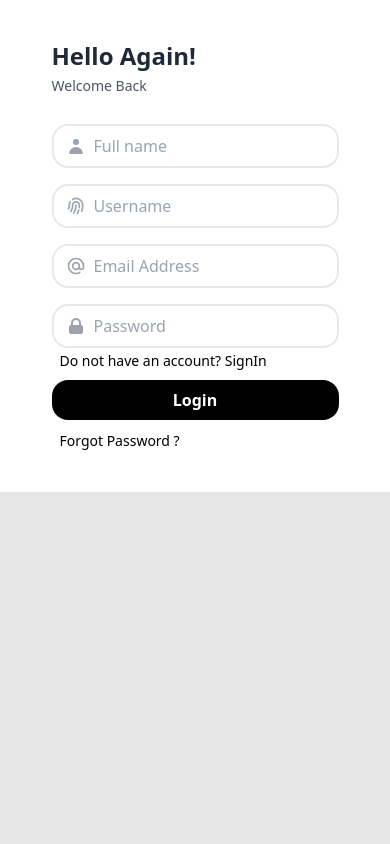
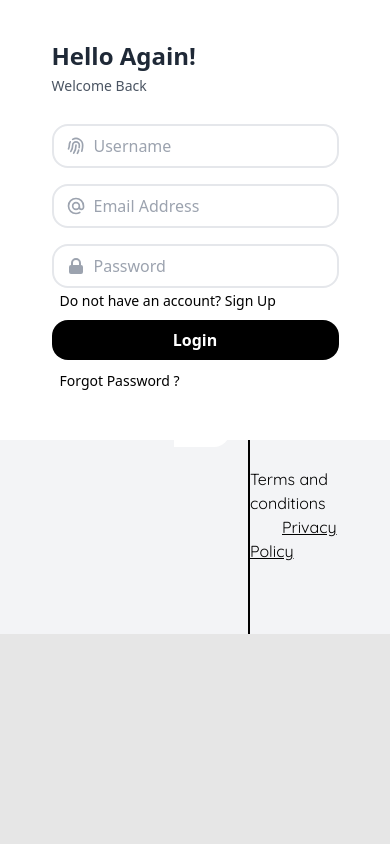
Before and after one commit to Priyanshu885588/BazzarBee, a React (Vite) app in the folder frontend/: page /userlogin in a window 390 px wide. Shown: the top 844 px of the page. Built offline with nearby package versions, Linux system fonts and the light colour scheme.

Commit message:
completed user auth in frontend

```diff
--- a/frontend/package.json
+++ b/frontend/package.json
@@ -11,9 +11,12 @@
   },
   "dependencies": {
     "@reduxjs/toolkit": "^2.2.3",
+    "@tanstack/react-query": "^5.35.1",
+    "axios": "^1.6.8",
     "react": "^18.2.0",
     "react-dom": "^18.2.0",
     "react-hook-form": "^7.51.4",
+    "react-hot-toast": "^2.4.1",
     "react-icons": "^5.2.0",
     "react-redux": "^9.1.2",
     "react-router-dom": "^6.23.0",
--- a/frontend/src/App.jsx
+++ b/frontend/src/App.jsx
@@ -1,14 +1,16 @@
 import React from "react";
-import { BrowserRouter, Routes, Route, Link } from "react-router-dom";
+import { Routes, Route, Outlet } from "react-router-dom";
 import { Home } from "./Home/Home";
 import { Footer } from "./elements/Footer";
 import { Login } from "./userAuth/login";
 import { SignUp } from "./userAuth/signUp";
+import { Navbar } from "./elements/Navbar";
 import "./App.css";
 
 function App() {
   return (
     <>
+      <Navbar />
       <Routes>
         <Route path="/" element={<Home />} />
         <Route path="/userlogin" element={<Login />} />
--- a/frontend/src/Home/Header.jsx
+++ b/frontend/src/Home/Header.jsx
@@ -1,5 +1,5 @@
 import React from "react";
-import { Navbar } from "../elements/Navbar";
+
 import ElectronicsImage from "../assets/electronics.png";
 import FashionImage from "../assets/fashion.png";
 import BeautyImage from "../assets/beauty.png";
@@ -8,7 +8,6 @@ import { MdArrowOutward } from "react-icons/md";
 export const Header = () => {
   return (
     <>
-      <Navbar />
       <div className="w-full h-[72vh] flex gap-4">
         <div className="row-span-1 bg-amber-700 px-4 py-7 pl-10 h-full w-3/5 rounded-3xl shadow-2xl flex flex-col items-start justify-between gap-4">
           <div className="flex">
--- a/frontend/src/elements/Footer.jsx
+++ b/frontend/src/elements/Footer.jsx
@@ -8,7 +8,7 @@ import { BsTwitterX } from "react-icons/bs";
 import { FaArrowRight } from "react-icons/fa";
 export const Footer = () => {
   return (
-    <div className="h-[50vh]  mt-9 flex justify-between bg-gray-100 pt-10 px-10">
+    <div className="h-[60vh]  mt-8 flex justify-between bg-gray-100 pt-10 px-10">
       <div className="h-full flex flex-col border-r border-black">
         <img src={LogoImage} alt="" className="h-32 w-[300px]" />
         <p className="w-52 text-sm text-gray-700 roboto">
--- /dev/null
+++ b/frontend/src/userAuth/api.jsx
@@ -0,0 +1,31 @@
+import axios from "axios";
+const API_URL = "http://localhost:3000/api/v1/user";
+
+const userlogin = async (data) => {
+  try {
+    const response = await axios.post(`${API_URL}/login`, data);
+    return response.data;
+  } catch (error) {
+    throw error;
+  }
+};
+
+const usersignUp = async (data) => {
+  try {
+    const response = await axios.post(`${API_URL}/signup`, data);
+    return response.data;
+  } catch (error) {
+    throw error;
+  }
+};
+
+const sendVerificationCode = async (data) => {
+  try {
+    const response = await axios.post(`${API_URL}/emailVerification`, data);
+    return response.data;
+  } catch (error) {
+    throw error;
+  }
+};
+
+export { userlogin, usersignUp, sendVerificationCode };
--- a/frontend/src/userAuth/login.jsx
+++ b/frontend/src/userAuth/login.jsx
@@ -1,62 +1,165 @@
-import React from "react";
+import React, { useState, useEffect } from "react";
+import { userlogin } from "./api";
+import { Link, useNavigate } from "react-router-dom";
+import { CgSpinnerTwoAlt } from "react-icons/cg";
+export const Login = () => {
+  const [username, setUsername] = useState("");
+  const [email, setEmail] = useState("");
+  const [password, setPassword] = useState("");
+  const [errorMessage, setErrorMessage] = useState(null);
+  const [loading, isLoading] = useState(false);
+  const navigate = useNavigate();
+  const handleSubmit = async (event) => {
+    event.preventDefault();
 
-export const Login = () => {
-    return <>
-<div class="h-screen md:flex">
-	<div
-		class="relative overflow-hidden md:flex w-1/2  i justify-around items-center hidden bg-black">
+    try {
+      isLoading(true);
+      const data = { username, email, password };
+      console.log(data);
+      const result = await userlogin(data);
+      console.log("Login successful!", result);
+      localStorage.setItem("BazzarBeeToken", result.token);
+      localStorage.setItem("BazzarBeeId", result.userId);
+      navigate("/");
+    } catch (error) {
+      console.error(
+        "Login failed:",
+        error.response.data.message || error.message
+      );
+      setErrorMessage(error.response.data.message);
+    } finally {
+      isLoading(false);
+    }
+  };
+
+  useEffect(() => {
+    const handleLogout = () => {
+      localStorage.removeItem("BazzarBeeToken");
+      localStorage.removeItem("BazzarBeeId");
+    };
+    handleLogout();
+  }, []);
+
+  return (
+    <>
+      <div className="min-h-screen md:flex absolute top-0 w-full z-50">
+        <div className="relative overflow-hidden md:flex w-1/2  i justify-around items-center hidden bg-black">
           <div className="flex flex-col justify-center items-center">
-            <img src="https://firebasestorage.googleapis.com/v0/b/bazzarbee-192fe.appspot.com/o/WhatsApp%20Image%202024-05-04%20at%2020.58.11_e2b2e14b.jpg?alt=media&token=24699d11-295c-4ef8-9e64-bb2f51adb127" alt="logo" className= " h-96"/>
+            <img
+              src="https://firebasestorage.googleapis.com/v0/b/bazzarbee-192fe.appspot.com/o/WhatsApp%20Image%202024-05-04%20at%2020.58.11_e2b2e14b.jpg?alt=media&token=24699d11-295c-4ef8-9e64-bb2f51adb127"
+              alt="logo"
+              className=" h-96"
+            />
           </div>
-		<div class="absolute -bottom-32 -left-40 w-80 h-80 border-4 rounded-full border-opacity-30 border-t-8"></div>
-		<div class="absolute -bottom-40 -left-20 w-80 h-80 border-4 rounded-full border-opacity-30 border-t-8"></div>
-		<div class="absolute -top-40 -right-0 w-80 h-80 border-4 rounded-full border-opacity-30 border-t-8"></div>
-		<div class="absolute -top-20 -right-20 w-80 h-80 border-4 rounded-full border-opacity-30 border-t-8"></div>
+          <div className="absolute -bottom-32 -left-40 w-80 h-80 border-4 rounded-full border-opacity-30 border-t-8"></div>
+          <div className="absolute -bottom-40 -left-20 w-80 h-80 border-4 rounded-full border-opacity-30 border-t-8"></div>
+          <div className="absolute -top-40 -right-0 w-80 h-80 border-4 rounded-full border-opacity-30 border-t-8"></div>
+          <div className="absolute -top-20 -right-20 w-80 h-80 border-4 rounded-full border-opacity-30 border-t-8"></div>
         </div>
-	<div class="flex md:w-1/2 justify-center py-10 items-center bg-white">
-		<form class="bg-white">
-			<h1 class="text-gray-800 font-bold text-2xl mb-1">Hello Again!</h1>
-			<p class="text-sm font-normal text-gray-600 mb-7">Welcome Back</p>
-			<div class="flex items-center border-2 py-2 px-3 rounded-2xl mb-4">
-				<svg xmlns="http://www.w3.org/2000/svg" class="h-5 w-5 text-gray-400" viewBox="0 0 20 20"
-					fill="currentColor">
-					<path fill-rule="evenodd" d="M10 9a3 3 0 100-6 3 3 0 000 6zm-7 9a7 7 0 1114 0H3z"
-						clip-rule="evenodd" />
+        <div className="flex md:w-1/2 justify-center py-10 items-center flex-col bg-white">
+          <form className="bg-white" onSubmit={handleSubmit}>
+            <h1 className="text-gray-800 font-bold text-2xl mb-1">
+              Hello Again!
+            </h1>
+            <p className="text-sm font-normal text-gray-600 mb-7">
+              Welcome Back
+            </p>
+
+            <div className="flex items-center border-2 py-2 px-3 rounded-2xl mb-4">
+              <svg
+                xmlns="http://www.w3.org/2000/svg"
+                className="h-5 w-5 text-gray-400"
+                fill="none"
+                viewBox="0 0 24 24"
+                stroke="currentColor"
+              >
+                <path
+                  strokeLinecap="round"
+                  strokeLinejoin="round"
+                  strokeWidth="2"
+                  d="M12 11c0 3.517-1.009 6.799-2.753 9.571m-3.44-2.04l.054-.09A13.916 13.916 0 008 11a4 4 0 118 0c0 1.017-.07 2.019-.203 3m-2.118 6.844A21.88 21.88 0 0015.171 17m3.839 1.132c.645-2.266.99-4.659.99-7.132A8 8 0 008 4.07M3 15.364c.64-1.319 1-2.8 1-4.364 0-1.457.39-2.823 1.07-4"
+                />
               </svg>
-				<input class="pl-2 outline-none border-none" type="text" name="" id="" placeholder="Full name" />
+              <input
+                className="pl-2 outline-none border-none"
+                type="text"
+                name=""
+                id=""
+                placeholder="Username"
+                onChange={(e) => setUsername(e.target.value)}
+              />
             </div>
-				<div class="flex items-center border-2 py-2 px-3 rounded-2xl mb-4">
-					<svg xmlns="http://www.w3.org/2000/svg" class="h-5 w-5 text-gray-400" fill="none"
-						viewBox="0 0 24 24" stroke="currentColor">
-						<path stroke-linecap="round" stroke-linejoin="round" stroke-width="2"
-							d="M12 11c0 3.517-1.009 6.799-2.753 9.571m-3.44-2.04l.054-.09A13.916 13.916 0 008 11a4 4 0 118 0c0 1.017-.07 2.019-.203 3m-2.118 6.844A21.88 21.88 0 0015.171 17m3.839 1.132c.645-2.266.99-4.659.99-7.132A8 8 0 008 4.07M3 15.364c.64-1.319 1-2.8 1-4.364 0-1.457.39-2.823 1.07-4" />
+            <div className="flex items-center border-2 py-2 px-3 rounded-2xl mb-4">
+              <svg
+                xmlns="http://www.w3.org/2000/svg"
+                className="h-5 w-5 text-gray-400"
+                fill="none"
+                viewBox="0 0 24 24"
+                stroke="currentColor"
+              >
+                <path
+                  strokeLinecap="round"
+                  strokeLinejoin="round"
+                  strokeWidth="2"
+                  d="M16 12a4 4 0 10-8 0 4 4 0 008 0zm0 0v1.5a2.5 2.5 0 005 0V12a9 9 0 10-9 9m4.5-1.206a8.959 8.959 0 01-4.5 1.207"
+                />
               </svg>
-					<input class="pl-2 outline-none border-none" type="text" name="" id="" placeholder="Username" />
+              <input
+                className="pl-2 outline-none border-none"
+                type="email"
+                name=""
+                id=""
+                placeholder="Email Address"
+                onChange={(e) => setEmail(e.target.value)}
+              />
             </div>
-					<div class="flex items-center border-2 py-2 px-3 rounded-2xl mb-4">
-						<svg xmlns="http://www.w3.org/2000/svg" class="h-5 w-5 text-gray-400" fill="none"
-							viewBox="0 0 24 24" stroke="currentColor">
-							<path stroke-linecap="round" stroke-linejoin="round" stroke-width="2"
-								d="M16 12a4 4 0 10-8 0 4 4 0 008 0zm0 0v1.5a2.5 2.5 0 005 0V12a9 9 0 10-9 9m4.5-1.206a8.959 8.959 0 01-4.5 1.207" />
+            <div className="flex items-center border-2 py-2 px-3 rounded-2xl">
+              <svg
+                xmlns="http://www.w3.org/2000/svg"
+                className="h-5 w-5 text-gray-400"
+                viewBox="0 0 20 20"
+                fill="currentColor"
+              >
+                <path
+                  fillRule="evenodd"
+                  d="M5 9V7a5 5 0 0110 0v2a2 2 0 012 2v5a2 2 0 01-2 2H5a2 2 0 01-2-2v-5a2 2 0 012-2zm8-2v2H7V7a3 3 0 016 0z"
+                  clipRule="evenodd"
+                />
               </svg>
-						<input class="pl-2 outline-none border-none" type="text" name="" id="" placeholder="Email Address" />
+              <input
+                className="pl-2 outline-none border-none"
+                type="password"
+                name=""
+                id=""
+                placeholder="Password"
+                onChange={(e) => setPassword(e.target.value)}
+              />
             </div>
-						<div class="flex items-center border-2 py-2 px-3 rounded-2xl">
-							<svg xmlns="http://www.w3.org/2000/svg" class="h-5 w-5 text-gray-400" viewBox="0 0 20 20"
-								fill="currentColor">
-								<path fill-rule="evenodd"
-									d="M5 9V7a5 5 0 0110 0v2a2 2 0 012 2v5a2 2 0 01-2 2H5a2 2 0 01-2-2v-5a2 2 0 012-2zm8-2v2H7V7a3 3 0 016 0z"
-									clip-rule="evenodd" />
-							</svg>
-							<input class="pl-2 outline-none border-none" type="text" name="" id="" placeholder="Password" />
-      </div>
-                            <span class="text-sm ml-2 mt-4 cursor-pointer">Do not have an account? <a href="#" className="hover:text-blue-500">SignIn</a></span>
-							<button type="submit" class="block w-full bg-black mt-2 py-2 rounded-2xl text-white font-semibold mb-2">Login</button>
-							<span class="text-sm ml-2 hover:text-blue-500 cursor-pointer">Forgot Password ?</span>
+            <span className="text-sm ml-2 mt-4 cursor-pointer">
+              Do not have an account?{" "}
+              <Link to="/sign-up" className="hover:text-blue-500">
+                Sign Up
+              </Link>
+            </span>
+            <button
+              type="submit"
+              className="flex w-full bg-black mt-2 py-2 rounded-2xl text-white font-semibold mb-2 justify-center items-center"
+            >
+              {!loading ? (
+                "Login"
+              ) : (
+                <CgSpinnerTwoAlt className="text-white w-6 h-6 animate-spin" />
+              )}
+            </button>
+            <span className="text-sm ml-2 hover:text-blue-500 cursor-pointer">
+              Forgot Password ?
+            </span>
           </form>
+          <p className="mt-2 text-red-500 lato text-sm text-center">
+            {errorMessage}
+          </p>
         </div>
       </div>
-
     </>
-
-}
+  );
+};
--- a/frontend/src/userAuth/signUp.jsx
+++ b/frontend/src/userAuth/signUp.jsx
@@ -1,12 +1,76 @@
-import React from "react";
+import React, { useState, useEffect } from "react";
 import { BsPerson, BsEnvelope } from "react-icons/bs"; // Importing required icons
 import { RiLockPasswordLine } from "react-icons/ri"; // Importing required icon
 import { MdOutlinePhonelinkRing } from "react-icons/md";
+import { sendVerificationCode, usersignUp } from "./api";
+import { CgSpinnerTwoAlt } from "react-icons/cg";
+import { useNavigate } from "react-router-dom";
+import { CiBarcode } from "react-icons/ci";
+import { FaPhoneVolume } from "react-icons/fa6";
 
+import toast, { Toaster } from "react-hot-toast";
 export const SignUp = () => {
+  const [email, setEmail] = useState("");
+  const [username, setUsername] = useState("");
+  const [password, setPassword] = useState("");
+  const [verificationCode, setVerificationCode] = useState("");
+  const [phoneNumber, setPhoneNumber] = useState("");
+  const navigate = useNavigate();
+
+  const [codeSent, setCodeSent] = useState(false);
+  const [errorMessage, setErrorMessage] = useState(null);
+  const [loading, isLoading] = useState(false);
+  const notifySuccess = (message) => toast.success(message);
+  const sendCode = async (e) => {
+    e.preventDefault();
+    try {
+      isLoading(true);
+      const data = await sendVerificationCode({ email });
+      console.log(data);
+      notifySuccess(data.message);
+      setCodeSent(true);
+    } catch (error) {
+      console.error("failed:", error.response.data.message || error.message);
+      setErrorMessage(error.response.data.message);
+    } finally {
+      isLoading(false);
+    }
+  };
+  const handleSignUp = async (e) => {
+    e.preventDefault();
+    try {
+      isLoading(true);
+      console.log(email, username, password, verificationCode, phoneNumber);
+      const data = await usersignUp({
+        email,
+        username,
+        password,
+        verificationCode,
+        phoneNumber,
+      });
+      console.log(data);
+      notifySuccess(data.message);
+      localStorage.setItem("BazzarBeeToken", data.token);
+      localStorage.setItem("BazzarBeeId", data.userId);
+      navigate("/");
+    } catch (error) {
+      console.error("failed:", error.response.data.message || error.message);
+      setErrorMessage(error.response.data.message);
+    } finally {
+      isLoading(false);
+    }
+  };
+  useEffect(() => {
+    const handleLogout = () => {
+      localStorage.removeItem("BazzarBeeToken");
+      localStorage.removeItem("BazzarBeeId");
+    };
+    handleLogout();
+  }, []);
   return (
     <>
-      <div className="h-screen md:flex">
+      <div className="h-screen md:flex absolute top-0 w-full z-50">
+        <Toaster />
         <div className="relative overflow-hidden md:flex w-1/2  i justify-around items-center hidden bg-black">
           <div className="flex flex-col justify-center items-center">
             <img
@@ -20,12 +84,50 @@ export const SignUp = () => {
           <div className="absolute -top-40 -right-0 w-80 h-80 border-4 rounded-full border-opacity-30 border-t-8"></div>
           <div className="absolute -top-20 -right-20 w-80 h-80 border-4 rounded-full border-opacity-30 border-t-8"></div>
         </div>
-        <div className="flex md:w-1/2 justify-center py-10 items-center bg-white">
-          <form className="bg-white">
+        <div className="flex md:w-1/2 justify-center py-10 items-center bg-white flex-col">
+          <form className="bg-white" onSubmit={handleSignUp}>
             <h1 className="text-gray-800 font-bold text-2xl mb-1">Hello!</h1>
             <p className="text-sm font-normal text-gray-600 mb-7">
               Welcome To BazzarBee
             </p>
+
+            <div className="flex items-center border-2 py-2 px-3 rounded-2xl mb-4">
+              <BsEnvelope className="h-5 w-5 text-gray-400" />
+              <input
+                className="pl-2 outline-none border-none"
+                type="email"
+                name=""
+                id=""
+                placeholder="Email Address"
+                value={email}
+                onChange={(e) => setEmail(e.target.value)}
+                required
+              />
+              <button
+                className="bg-black text-white rounded-xl px-2 py-1"
+                onClick={(e) => sendCode(e)}
+              >
+                {!loading ? (
+                  "Send"
+                ) : (
+                  <CgSpinnerTwoAlt className="text-white w-6 h-6 animate-spin" />
+                )}
+              </button>
+            </div>
+
+            {codeSent && (
+              <>
+                <div className="flex items-center border-2 py-2 px-3 rounded-2xl mb-4">
+                  <CiBarcode className="h-5 w-5 text-gray-400" />
+                  <input
+                    className="pl-2 outline-none border-none"
+                    type="text"
+                    name=""
+                    id=""
+                    placeholder="Verification Code"
+                    onChange={(e) => setVerificationCode(e.target.value)}
+                  />
+                </div>
                 <div className="flex items-center border-2 py-2 px-3 rounded-2xl mb-4">
                   <BsPerson className="h-5 w-5 text-gray-400" />
                   <input
@@ -33,39 +135,33 @@ export const SignUp = () => {
                     type="text"
                     name=""
                     id=""
-                placeholder="Full name"
+                    placeholder="username"
+                    onChange={(e) => setUsername(e.target.value)}
                   />
                 </div>
                 <div className="flex items-center border-2 py-2 px-3 rounded-2xl mb-4">
-              <BsEnvelope className="h-5 w-5 text-gray-400" />
+                  <RiLockPasswordLine className="h-5 w-5 text-gray-400" />
+                  <input
+                    className="pl-2 outline-none border-none"
+                    type="password"
+                    name=""
+                    id=""
+                    placeholder="Password"
+                    onChange={(e) => setPassword(e.target.value)}
+                  />
+                </div>
+                <div className="flex items-center border-2 py-2 px-3 rounded-2xl">
+                  <FaPhoneVolume className="h-4 w-4 text-gray-400" />
                   <input
                     className="pl-2 outline-none border-none"
                     type="text"
                     name=""
                     id=""
-                placeholder="Email Address"
+                    placeholder="Phone number"
+                    onChange={(e) => setPhoneNumber(e.target.value)}
                   />
                 </div>
-            <div className="flex items-center border-2 py-2 px-3 rounded-2xl">
-              <RiLockPasswordLine className="h-5 w-5 text-gray-400" />
-              <input
-                className="pl-2 outline-none border-none"
-                type="text"
-                name=""
-                id=""
-                placeholder="Password"
-              />
-            </div>
-            <div className="flex items-center border-2 py-2 px-3 rounded-2xl mt-4 mb-2">
-              <RiLockPasswordLine className="h-5 w-5 text-gray-400" />
-              <input
-                className="pl-2 outline-none border-none"
-                type="text"
-                name=""
-                id=""
-                placeholder="Confirm Password"
-              />
-            </div>
+
                 <span className="text-sm ml-2 cursor-pointer">
                   Already have an account?{" "}
                   <a href="#" className="hover:text-blue-500">
@@ -81,7 +177,18 @@ export const SignUp = () => {
                 <span className="text-sm ml-2 hover:text-blue-500 cursor-pointer">
                   Forgot Password ?
                 </span>
+              </>
+            )}
           </form>
+          {!codeSent && (
+            <p className="text-sm font-normal text-gray-600 mb-7 opacity-75">
+              Ready to verify? Click "Send" <br></br>we'll send you a code to
+              confirm your account.
+            </p>
+          )}
+          <p className="mt-2 text-red-500 lato text-sm text-center">
+            {errorMessage}
+          </p>
         </div>
       </div>
     </>
```
Also changed, not shown: frontend/src/elements/Navbar.jsx (+6 -3 lines), frontend/src/main.jsx (+7 -7 lines), frontend/src/slices/authSlice.jsx (deleted, +0 -7 lines), frontend/src/store.jsx (deleted, +0 -9 lines), 1 other file (tests, documents, lock files or other folders). Lines whose indentation alone changed are shown as unchanged.
